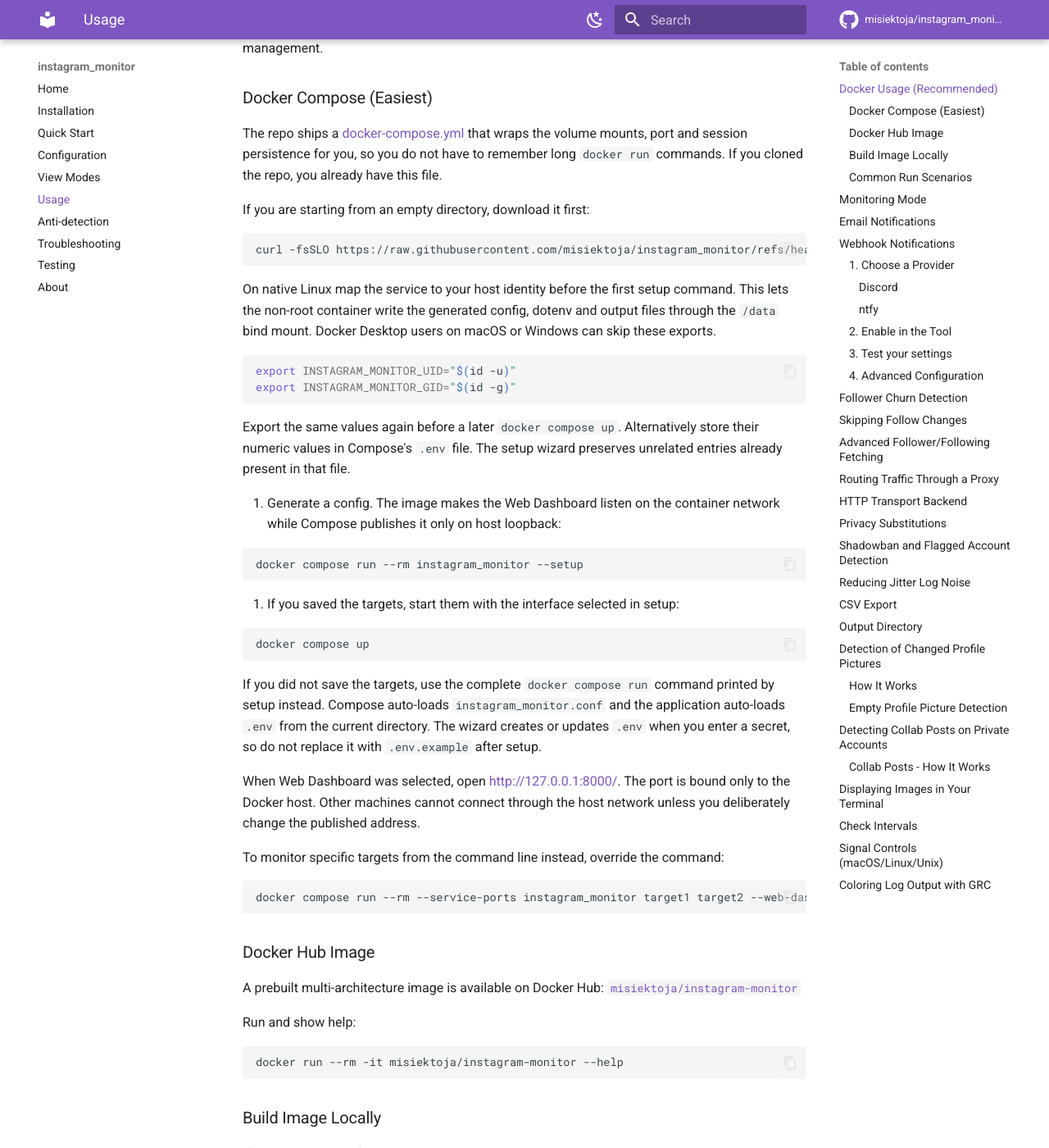
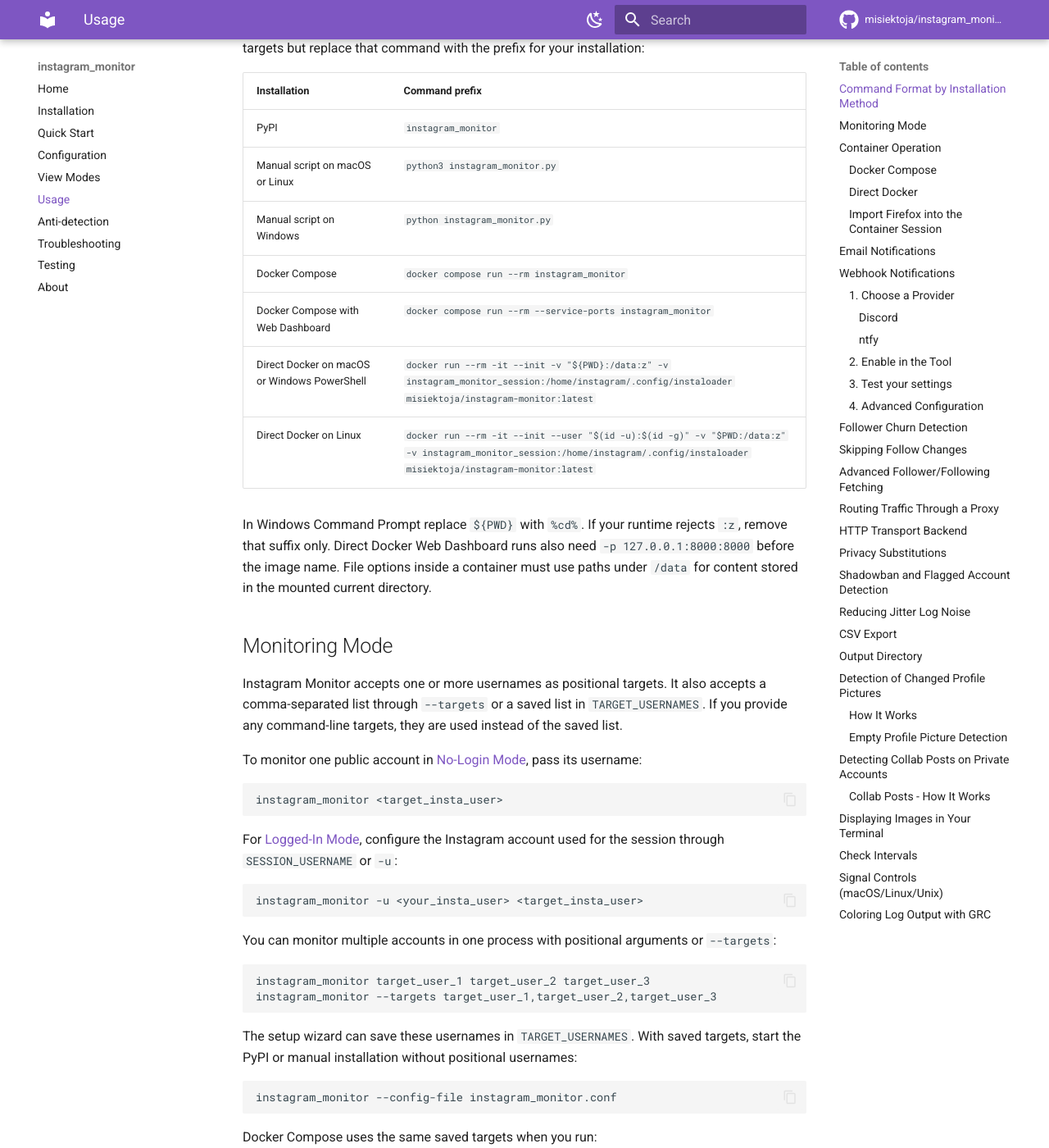
Before and after one commit to misiektoja/instagram_monitor, an MkDocs documentation site: the page built from docs/usage.md, in a window 1280 px wide and 1400 px high, scrolled down 210 px. Shown: the whole window at 82% size. Built offline with MkDocs 1.6.1 and Material for MkDocs 9.7.7, drawn with Linux system fonts in a browser that asks for light colours; comment, search, counter and statistics services are not loaded; some of the changed text lies outside the part shown.

Commit message:
docs(usage): organize install-aware monitoring workflows

````diff
--- a/docs/usage.md
+++ b/docs/usage.md
@@ -1,161 +1,99 @@
 # Usage
 
-<a id="docker-usage-recommended"></a>
-## Docker Usage (Recommended)
+<a id="command-format"></a>
+## Command Format by Installation Method
 
-Running via [Docker](https://www.docker.com) is the easiest setup for most users and avoids local Python dependency management.
+Examples on this page use the PyPI command `instagram_monitor`. Keep all shown options and targets but replace that command with the prefix for your installation:
 
-<a id="docker-compose-easiest"></a>
-### Docker Compose (Easiest)
+| Installation | Command prefix |
+| --- | --- |
+| PyPI | `instagram_monitor` |
+| Manual script on macOS or Linux | `python3 instagram_monitor.py` |
+| Manual script on Windows | `python instagram_monitor.py` |
+| Docker Compose | `docker compose run --rm instagram_monitor` |
+| Docker Compose with Web Dashboard | `docker compose run --rm --service-ports instagram_monitor` |
+| Direct Docker on macOS or Windows PowerShell | `docker run --rm -it --init -v "${PWD}:/data:z" -v instagram_monitor_session:/home/instagram/.config/instaloader misiektoja/instagram-monitor:latest` |
+| Direct Docker on Linux | `docker run --rm -it --init --user "$(id -u):$(id -g)" -v "$PWD:/data:z" -v instagram_monitor_session:/home/instagram/.config/instaloader misiektoja/instagram-monitor:latest` |
 
-The repo ships a [docker-compose.yml](https://github.com/misiektoja/instagram_monitor/blob/main/docker-compose.yml) that wraps the volume mounts, port and session persistence for you, so you do not have to remember long `docker run` commands. If you cloned the repo, you already have this file.
+In Windows Command Prompt replace `${PWD}` with `%cd%`. If your runtime rejects `:z`, remove that suffix only. Direct Docker Web Dashboard runs also need `-p 127.0.0.1:8000:8000` before the image name. File options inside a container must use paths under `/data` for content stored in the mounted current directory.
 
-If you are starting from an empty directory, download it first:
+<a id="monitoring-mode"></a>
+## Monitoring Mode
+
+Instagram Monitor accepts one or more usernames as positional targets. It also accepts a comma-separated list through `--targets` or a saved list in `TARGET_USERNAMES`. If you provide any command-line targets, they are used instead of the saved list.
+
+To monitor one public account in [No-Login Mode](configuration.md#no-login-mode-without-session-login), pass its username:
 
 ```sh
-curl -fsSLO https://raw.githubusercontent.com/misiektoja/instagram_monitor/refs/heads/main/docker-compose.yml
+instagram_monitor <target_insta_user>
 ```
 
-On native Linux map the service to your host identity before the first setup command. This lets the non-root container write the generated config, dotenv and output files through the `/data` bind mount. Docker Desktop users on macOS or Windows can skip these exports.
+For [Logged-In Mode](configuration.md#logged-in-mode-with-session-login), configure the Instagram account used for the session through `SESSION_USERNAME` or `-u`:
 
 ```sh
-export INSTAGRAM_MONITOR_UID="$(id -u)"
-export INSTAGRAM_MONITOR_GID="$(id -g)"
+instagram_monitor -u <your_insta_user> <target_insta_user>
 ```
 
-Export the same values again before a later `docker compose up`. Alternatively store their numeric values in Compose's `.env` file. The setup wizard preserves unrelated entries already present in that file.
-
-1. Generate a config. The image makes the Web Dashboard listen on the container network while Compose publishes it only on host loopback:
+You can monitor multiple accounts in one process with positional arguments or `--targets`:
 
 ```sh
-docker compose run --rm instagram_monitor --setup
+instagram_monitor target_user_1 target_user_2 target_user_3
+instagram_monitor --targets target_user_1,target_user_2,target_user_3
 ```
 
-2. If you saved the targets, start them with the interface selected in setup:
+The setup wizard can save these usernames in `TARGET_USERNAMES`. With saved targets, start the PyPI or manual installation without positional usernames:
+
+```sh
+instagram_monitor --config-file instagram_monitor.conf
+```
+
+Docker Compose uses the same saved targets when you run:
 
 ```sh
 docker compose up
 ```
 
-If you did not save the targets, use the complete `docker compose run` command printed by setup instead. Compose auto-loads `instagram_monitor.conf` and the application auto-loads `.env` from the current directory. The wizard creates or updates `.env` when you enter a secret, so do not replace it with `.env.example` after setup.
-
-When Web Dashboard was selected, open [http://127.0.0.1:8000/](http://127.0.0.1:8000/). The port is bound only to the Docker host. Other machines cannot connect through the host network unless you deliberately change the published address.
-
-To monitor specific targets from the command line instead, override the command:
+If setup did not save the targets, pass them to Compose explicitly:
 
 ```sh
-docker compose run --rm --service-ports instagram_monitor target1 target2 --web-dashboard
+docker compose run --rm instagram_monitor target_user_1 target_user_2
 ```
 
-<a id="docker-hub-image"></a>
-### Docker Hub Image
-
-A prebuilt multi-architecture image is available on Docker Hub: [`misiektoja/instagram-monitor`](https://hub.docker.com/r/misiektoja/instagram-monitor)
-
-Run and show help:
+For a manual script installation:
 
 ```sh
-docker run --rm -it misiektoja/instagram-monitor --help
+python3 instagram_monitor.py <target_insta_user>
 ```
 
-<a id="build-image-locally"></a>
-### Build Image Locally
-
-If you want to build from source:
+For a direct image on Docker Desktop:
 
 ```sh
-docker build -t instagram_monitor:local .
-docker run --rm -it instagram_monitor:local --help
+docker run --rm -it --init -v "${PWD}:/data:z" -v instagram_monitor_session:/home/instagram/.config/instaloader misiektoja/instagram-monitor:latest <target_insta_user>
 ```
 
-If you prefer the local image, replace `misiektoja/instagram-monitor` with `instagram_monitor:local` in the Docker commands below.
-
-<a id="common-run-scenarios"></a>
-### Common Run Scenarios
-
-**Shell note:** The examples below use Bash/Zsh variables (`$PWD`, `$HOME`) and map the container to the current macOS or Linux identity. In PowerShell omit `--user "$(id -u):$(id -g)"`, use `${PWD}` and `${HOME}` and remove the `:z` suffix if your runtime rejects it. The image's default non-root identity is used on Windows.
-
-1. Basic monitoring with persistent data and session storage:
+For a direct image on Linux:
 
 ```sh
-docker run --rm -it --init --user "$(id -u):$(id -g)" -v "$PWD:/data:z" -v instagram_monitor_session:/home/instagram/.config/instaloader misiektoja/instagram-monitor <target_insta_user>
+docker run --rm -it --init --user "$(id -u):$(id -g)" -v "$PWD:/data:z" -v instagram_monitor_session:/home/instagram/.config/instaloader misiektoja/instagram-monitor:latest <target_insta_user>
 ```
 
-This keeps generated files in your current directory and keeps Instaloader sessions in the Docker volume `instagram_monitor_session`.
-
-2. Use config file and dotenv from your current directory:
+Launch the [Web Dashboard](view-modes.md#web-dashboard-mode) with targets or by itself as a browser control panel:
 
 ```sh
-docker run --rm -it --init --user "$(id -u):$(id -g)" -v "$PWD:/data:z" -v instagram_monitor_session:/home/instagram/.config/instaloader misiektoja/instagram-monitor <target_insta_user> --config-file /data/instagram_monitor.conf --env-file /data/.env
+instagram_monitor <target_insta_user> --web-dashboard
+instagram_monitor --web-dashboard
 ```
 
-3. Run Web Dashboard and access it from host browser:
-
-The official image automatically makes a loopback-configured dashboard listen on the container network. Publish it only on host loopback:
+For Compose, publish the configured dashboard port during a one-off run:
 
 ```sh
-docker run --rm -it --init --user "$(id -u):$(id -g)" -v "$PWD:/data:z" -v instagram_monitor_session:/home/instagram/.config/instaloader -p 127.0.0.1:8000:8000 misiektoja/instagram-monitor <target_insta_user> --web-dashboard
+docker compose run --rm --service-ports instagram_monitor <target_insta_user> --web-dashboard
 ```
 
-Open [http://127.0.0.1:8000/](http://127.0.0.1:8000/) on your host.
+For direct Docker add `-p 127.0.0.1:8000:8000` before the image name. Then open [http://127.0.0.1:8000/](http://127.0.0.1:8000/).
 
-4. Import Firefox session cookies on Linux host:
+The configuration file search order and setting precedence are documented under [Configuration File](configuration.md#configuration-file). To select another file explicitly, use `--config-file`:
 
-```sh
-docker run --rm -it --init --user "$(id -u):$(id -g)" -v "$PWD:/data:z" -v instagram_monitor_session:/home/instagram/.config/instaloader -v "$HOME/.mozilla/firefox:/home/instagram/.mozilla/firefox:ro" misiektoja/instagram-monitor --import-browser-session --browser firefox
-```
-
-5. Import Firefox session cookies on macOS host from explicit cookie file:
-
-```sh
-docker run --rm -it --init --user "$(id -u):$(id -g)" -v "$PWD:/data:z" -v instagram_monitor_session:/home/instagram/.config/instaloader -v "$HOME/Library/Application Support/Firefox/Profiles/<profile>/cookies.sqlite:/cookies/cookies.sqlite:ro" misiektoja/instagram-monitor --import-browser-session --browser firefox --cookie-file /cookies/cookies.sqlite
-```
-
-Firefox is the practical choice inside Docker because its cookies are plain files that can be mounted read-only. Importing from Chrome, Brave or Chromium (`--browser chrome|brave|chromium`) relies on the host's keyring for decryption, which is not available in the container, so run those imports directly on the host instead.
-
-The `/data:z` suffix supplies a shared SELinux label on enforcing Linux hosts and is ignored elsewhere. Do not add `z` or `Z` to an entire Firefox profile without understanding the host relabeling effect. If SELinux blocks that read-only profile mount, close Firefox and copy the needed cookie database to a dedicated directory before mounting it.
-
-Images built with this version initialize new Instaloader session volumes with permissions that support a mapped non-root UID. If an older Compose session volume reports `Permission denied` after upgrading, repair its root mode once before using the mapped identity:
-
-```sh
-docker compose run --rm --user 10001:10001 --entrypoint chmod instagram_monitor 1777 /home/instagram/.config/instaloader
-```
-
-For the direct Docker volume named `instagram_monitor_session`, use:
-
-```sh
-docker run --rm --user 10001:10001 --entrypoint chmod -v instagram_monitor_session:/home/instagram/.config/instaloader misiektoja/instagram-monitor 1777 /home/instagram/.config/instaloader
-```
-
-Once imported, run with `-u <your_insta_user>` as usual and the session file from the persistent volume will be reused.
-
-<a id="monitoring-mode"></a>
-## Monitoring Mode
-
-To monitor specific user activity in [No-login mode](configuration.md#no-login-mode-no-session-login) (no session login), just type Instagram username as a command-line argument (`target_insta_user` in the example below):
-
-```sh
-instagram_monitor <target_insta_user>
-```
-
-To monitor specific user activity in [Logged-in mode](configuration.md#logged-in-mode-with-session-login) (with session login), you also need to specify your Instagram account name (`your_insta_user` in the example below) via `SESSION_USERNAME` configuration option or `-u` flag:
-
-```sh
-instagram_monitor -u <your_insta_user> <target_insta_user>
-```
-
-Since **v3.0** you can also launch the **[Web Dashboard](view-modes.md#web-dashboard-mode)** along with tracking:
-
-```sh
-instagram_monitor -u <your_insta_user> <target_insta_user> --web-dashboard
-```
-
-By default, the tool looks for a configuration file named `instagram_monitor.conf` in:
- - current directory
- - home directory (`~`)
- - script directory
-
- If you generated a configuration file as described in [Configuration](configuration.md#configuration-file), but saved it under a different name or in a different directory, you can specify its location using the `--config-file` flag:
 
 ```sh
 instagram_monitor <target_insta_user> --config-file /path/instagram_monitor_new.conf
@@ -163,13 +101,7 @@
 
 The tool runs until interrupted (`Ctrl+C`). Use `tmux` or `screen` for persistence.
 
-You can monitor multiple Instagram users in **one process** by passing multiple target usernames:
-
-```sh
-instagram_monitor target_user_1 target_user_2 target_user_3
-```
-
-**Note**: You can also add and remove monitoring targets directly via the **[Web Dashboard](view-modes.md#web-dashboard-mode)** without restarting the tool.
+You can add or remove targets directly through the Web Dashboard without restarting the tool.
 
 To reduce the chance of triggering Instagram anti-bot mechanisms, the tool will **stagger** the start of each target's monitoring loop (auto-spread across your `INSTA_CHECK_INTERVAL` by default). You can override it with:
 
@@ -199,6 +131,77 @@
 And downloaded stories images & videos to:
 - `instagram_<username>_story_YYYYmmdd_HHMMSS.jpg`
 - `instagram_<username>_story_YYYYmmdd_HHMMSS.mp4`
+
+<a id="docker-usage-recommended"></a>
+<a id="container-operation"></a>
+## Container Operation
+
+Installation, Linux ownership setup, local image builds, upgrades and old volume repair are documented under [Docker installation](installation.md#docker-compose). This section covers normal container operation after setup.
+
+<a id="docker-compose-easiest"></a>
+### Docker Compose
+
+Compose mounts the current directory at `/data` and stores the Instaloader login in a named volume. The wizard creates or updates `instagram_monitor.conf` and `.env` on the host. Logs, JSON, CSV and downloaded media also persist outside the container.
+
+Start the saved targets and interface in the foreground:
+
+```sh
+docker compose up
+```
+
+For a background run and live logs:
+
+```sh
+docker compose up -d
+docker compose logs -f
+```
+
+Stop and remove the service container without deleting the bind-mounted files or named session volume:
+
+```sh
+docker compose down
+```
+
+When Web Dashboard is selected, open [http://127.0.0.1:8000/](http://127.0.0.1:8000/). Compose publishes the port only on host loopback. Other machines cannot connect unless you deliberately change the published address.
+
+Compose automatically makes `instagram_monitor.conf` available in `/data`. The application also loads `.env` from that directory when setup selected it. Do not replace a wizard-created `.env` with `.env.example` because the existing file can contain private login or notification values.
+
+<a id="common-run-scenarios"></a>
+### Direct Docker
+
+Use explicit container paths when selecting files from the mounted current directory:
+
+```sh
+docker run --rm -it --init --user "$(id -u):$(id -g)" -v "$PWD:/data:z" -v instagram_monitor_session:/home/instagram/.config/instaloader misiektoja/instagram-monitor:latest <target_insta_user> --config-file /data/instagram_monitor.conf --env-file /data/.env
+```
+
+The same `instagram_monitor_session` volume must be present during browser import and later logged-in runs.
+
+### Import Firefox into the Container Session
+
+On Linux, mount the Firefox profile read-only:
+
+```sh
+docker run --rm -it --init --user "$(id -u):$(id -g)" -v "$PWD:/data:z" -v instagram_monitor_session:/home/instagram/.config/instaloader -v "$HOME/.mozilla/firefox:/home/instagram/.mozilla/firefox:ro" misiektoja/instagram-monitor:latest --import-browser-session --browser firefox
+```
+
+With Compose on Linux:
+
+```sh
+docker compose run --rm -v "$HOME/.mozilla/firefox:/home/instagram/.mozilla/firefox:ro" instagram_monitor --import-browser-session --browser firefox
+```
+
+On macOS, mount one explicit Firefox cookie database:
+
+```sh
+docker run --rm -it --init -v "${PWD}:/data:z" -v instagram_monitor_session:/home/instagram/.config/instaloader -v "${HOME}/Library/Application Support/Firefox/Profiles/<profile>/cookies.sqlite:/cookies/cookies.sqlite:ro" misiektoja/instagram-monitor:latest --import-browser-session --browser firefox --cookie-file /cookies/cookies.sqlite
+```
+
+Firefox is the practical choice inside Docker because its cookies are plain files that can be mounted read-only. Importing from Chrome, Brave or Chromium relies on the host keyring for decryption, which is unavailable in the container. Run those imports through a local PyPI or manual installation instead.
+
+Do not add `z` or `Z` to an entire Firefox profile without understanding the host relabeling effect. If SELinux blocks the read-only profile mount, close Firefox and copy the needed cookie database to a dedicated directory before mounting it.
+
+After importing, run with `-u <your_insta_user>` and reuse the same named session volume.
 
 <a id="email-notifications"></a>
 ## Email Notifications
@@ -548,6 +551,8 @@
 instagram_monitor <target_insta_user> -o /path/to/downloads
 ```
 
+Inside Docker, use a container path under the mounted directory such as `-o /data/downloads`. The files then appear in `downloads` on the host.
+
 The tool will organize files into subdirectories:
 
 - **Output structure**: The layout depends on whether you monitor one or multiple users:
@@ -601,7 +606,7 @@
 
 To enable this:
 - download the [instagram_profile_pic_empty.jpg](https://raw.githubusercontent.com/misiektoja/instagram_monitor/main/instagram_profile_pic_empty.jpg) file
-- place it in the directory where you run the tool. **Note**: If installed via `pip`, this file is already bundled; however, any local file in your working directory will take **priority** over the bundled default.
+- place it in the directory where you run the manual script. PyPI and Docker installations already include this file. Any local file in your working directory takes **priority** over the bundled default.
 
 Without this file, the tool will treat an empty profile picture as a regular image. For example, if a user removes their profile picture, it would be treated as a change rather than a removal.
 
@@ -634,6 +639,8 @@
 If you specify only the binary name, it will be auto-searched in your PATH.
 
 Set it to empty to disable this feature.
+
+The published Docker image does not include `imgcat`. Use a local installation or add the tool in a custom image if terminal image display is required. Saved images remain available through the `/data` mount without `imgcat`.
 
 <a id="check-intervals"></a>
 ## Check Intervals
@@ -685,7 +692,15 @@
 pkill -USR1 -f "instagram_monitor <target_insta_user>"
 ```
 
-As Windows supports limited number of signals, this functionality is available only on Linux/Unix/macOS.
+For a Docker Compose service, send the signal through Docker:
+
+```sh
+docker compose kill --signal SIGUSR1 instagram_monitor
+```
+
+For direct Docker, assign a stable container name with `--name instagram-monitor` when starting it then use `docker kill --signal SIGUSR1 instagram-monitor`.
+
+A local Windows process supports only a limited signal set. Linux containers can receive the Docker signals above even when Docker Desktop runs on Windows.
 
 <a id="coloring-log-output-with-grc"></a>
 ## Coloring Log Output with GRC
````
